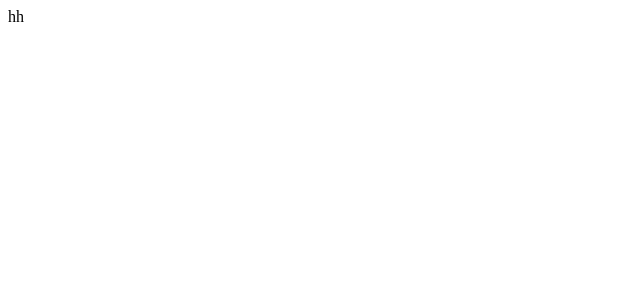
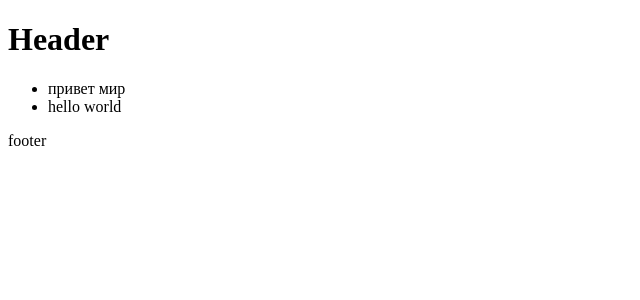
Before and after one commit to haxul/angular2-course, an Angular app: page /list1 in a window 1280 px wide. Shown: the top 300 px of the page, without its empty margins (0-640 px from the left). Built offline with nearby package versions, Linux system fonts and the light colour scheme.

Commit message:
lesson 2

```diff
--- a/src/app/app.component.html
+++ b/src/app/app.component.html
@@ -1 +1,11 @@
-hh
+<h1>Header</h1>
+<nav>
+  <a routerLink="/list1" routerLinkActive="true"></a>
+  <a routerLink="/list2" routerLinkActive="true"></a>
+</nav>
+
+<div>
+  <router-outlet></router-outlet>
+</div>
+
+<footer>footer</footer>
--- /dev/null
+++ b/src/app/country-list/country-list.component.html
@@ -0,0 +1,5 @@
+<ul>
+  <li *ngFor="let c of list">
+    {{c}}
+  </li>
+</ul>
--- /dev/null
+++ b/src/app/country-list/country-list.component.ts
@@ -0,0 +1,19 @@
+import {Component, OnInit} from '@angular/core';
+
+@Component({
+  selector: 'app-country-list',
+  templateUrl: './country-list.component.html',
+  styleUrls: ['./country-list.component.css']
+})
+export class CountryListComponent implements OnInit {
+
+  constructor() {
+    this.list = ['Some', 'thing'];
+  }
+
+  list: string[];
+
+  ngOnInit(): void {
+  }
+
+}
--- /dev/null
+++ b/src/app/languageList/languages/Phrase.ts
@@ -0,0 +1,4 @@
+export interface Phrase {
+  text: string;
+  language: string;
+}
--- /dev/null
+++ b/src/app/languageList/languages/languages.component.html
@@ -0,0 +1,10 @@
+<ul>
+  <li *ngFor="let phrase of phrases"
+      (click)="onSelect(phrase)">
+    {{phrase.text}}
+  </li>
+</ul>
+
+<div *ngIf="selectedLanguage">
+  {{selectedLanguage}}
+</div>
--- /dev/null
+++ b/src/app/languageList/languages/languages.component.ts
@@ -0,0 +1,25 @@
+import {Component, OnInit} from '@angular/core';
+import {Phrase} from './Phrase';
+
+const LIST: Phrase[] = [
+  {text: 'привет мир', language: 'русский'},
+  {text: 'hello world', language: 'english'},
+];
+
+@Component({
+  selector: 'app-languages',
+  templateUrl: './languages.component.html',
+  styleUrls: ['./languages.component.css']
+})
+export class LanguagesComponent {
+
+  constructor() {
+  }
+
+  phrases: Phrase[] = LIST;
+  selectedLanguage: string;
+
+  onSelect(phrase: Phrase): void {
+    this.selectedLanguage = phrase.language;
+  }
+}
```
Also changed, not shown: src/app/app.module.ts (+18 -6 lines), tslint.json (+0 -9 lines), src/app/country-list/country-list.component.css (added), src/app/languageList/languages/languages.component.css (added), 1 other file (tests, documents, lock files or other folders).
